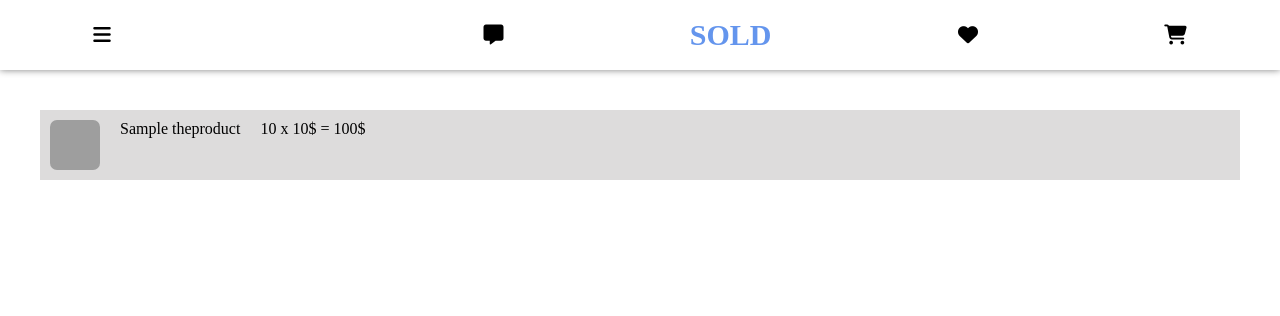
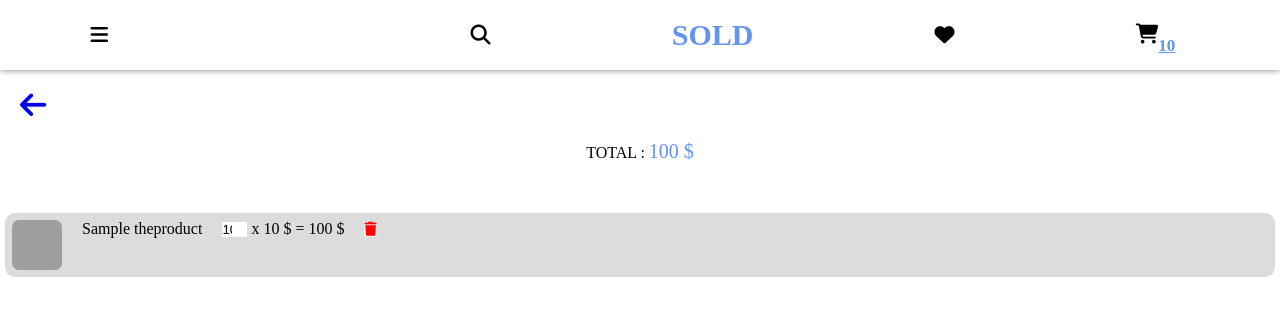
Before and after one commit to yohanherman/mini_online_shop, a PHP site: page /cart.php in a window 1280 px wide. Shown: the top 316 px of the page. Run offline with PHP 8.4, Linux system fonts and the light colour scheme; tables that the repository leaves empty or names only in its code hold one stand-in row (values such as "Sample post"); some libraries are stand-ins or nearby versions; grey boxes are pictures that could not be loaded.

Commit message:
ajout de fonctionnalites

```diff
--- a/cart.php
+++ b/cart.php
@@ -9,18 +9,9 @@ function loadClass($classe)
 
 spl_autoload_register("loadClass");
 
-
 $Cart = new Cart;
 
-
-// if (isset($_POST["addtoCart"])) {
-
-//     $id = (int)$_POST["id"];
-//     $quantity = (int) $_POST["quantity"];
-
-//     $Cart->addToCart($id, $quantity);
-// }
-
+// $Cart->numberOfproductincart();
 
 
 if (isset($_POST["addtoCart"])) {
@@ -32,35 +23,80 @@ if (isset($_POST["addtoCart"])) {
 }
 
 
+if (isset($_POST["delete"])) {
+
+    $id = (int)$_POST["id"];
+
+    $Cart->removeFromCart($id);
+}
+
 require("general/header.php");
 
 
 $allCartProducts = $Cart->showCart();
 
+
 ?>
 
+
+<a href="index.php"><i class="fa-solid fa-arrow-left"></i></a>
+
 <div class="uppercontainerCart">
+
+    <!-- cet appel m'affiche le prix total de mon panier a l'ecran -->
+    <div class="totalcontainer">
+
+        <p">TOTAL : <span class="totalvalue"><?= $Cart->totalPriceInCart() . " " . $Cart::DEVISE ?></span></p>
+
+    </div>
+
     <?php
+
+    if (!empty($allCartProducts)) {
+
 
         foreach ($allCartProducts as $allCartProd) {
 
             $qty = $allCartProd->getQuantity();
             $price = $allCartProd->getPrice();
 
-        $sum = $qty * $price;
+            $multiplication = $qty * $price;
 
     ?>
+
             <div class="containerCart">
 
                 <img src="<?= 'images/' . $allCartProd->getProductPath() ?>" alt="image_product" class="imagesCart">
 
                 <p><?= $allCartProd->getProductName() ?></p>
 
-            <p><?= $allCartProd->getQuantity() . " x " . $allCartProd->getPrice() . "" . $Cart::DEVISE . " = " . $sum . $Cart::DEVISE ?></p>
+                <p><input class="champCart" type="number" value="<?= $allCartProd->getQuantity()  ?>"><?= " x " . $allCartProd->getPrice() . " " . $Cart::DEVISE . " = " . $multiplication . " " . $Cart::DEVISE ?></p>
+
+                <div>
+                    <form action="cart.php" method="POST">
+
+                        <input type="hidden" name="id" value="<?= $allCartProd->getProductId() ?>">
+
+                        <button class="btndeletefromCart" type="submit" name="delete"><i class="fa-solid fa-trash"></i></button>
+
+                    </form>
+                </div>
 
             </div>
         <?php
+
         }
-    ?>
+    } else { ?>
+
+
+        <div class="cartemptyTextcontainer">
+
+            <div>your Cart is Empty !!! </div>
 
         </div>
+
+    <?php
+    } ?>
+
+
+</div>
--- a/general/header.php
+++ b/general/header.php
@@ -1,7 +1,11 @@
 <?php
 
+// declare(strict_types=1);
 
-declare(strict_types=1);
+
+$Cart = new Cart;
+$database = new DataBase;
+
 
 $connecter = false;
 
@@ -36,19 +40,16 @@ if (!$connecter) { ?>
                         </div>
                     </div>
 
-
-                    <a href=""><i class="fa-solid fa-message"></i></a>
+                    <a href=""><i class="fa-solid fa-magnifying-glass"></i></a>
 
                     <div id="logo">SOLD</div>
 
                     <div><a href=""><i class="fa-solid fa-heart"></i></a></div>
-                    <a href="cart.php"><i class="fa-solid fa-cart-shopping"></i></a>
+                    <a href="cart.php"><i class="fa-solid fa-cart-shopping"></i><span class="numberProductCart"><?= $Cart->numberOfproductincart() ?></span></a>
 
                 </nav>
             </div>
         </header>
-
-
 
         <script src="script.js"></script>
     </body>
@@ -89,7 +90,7 @@ if (!$connecter) { ?>
 
                     <div class="btnburger"><i class="fa-solid fa-bars"></i></div>
 
-                    <a href=""><i class="fa-solid fa-message"></i></a>
+                    <a href=""><i class="fa-solid fa-magnifying-glass"></i>"></i></a>
 
                     <div>LOGO</div>
 
--- a/script.js
+++ b/script.js
@@ -1,14 +1,12 @@
 const btnburger=document.querySelector('.btnburger')
 const burgerMenu=document.querySelector(".burgerMenu")
+
+const searchbar = document.querySelector(".searchbar");
+
 
 
 btnburger.addEventListener("click",()=>{
 
     burgerMenu.classList.toggle('showBurger');
 
-
-
-
-
-
 })
--- a/styles.css
+++ b/styles.css
@@ -23,7 +23,6 @@ justify-content: center;
 align-items: center;
 margin-top:80px;
 
-
 }
 
 .upperContainer{
@@ -37,15 +36,16 @@ margin-top:80px;
     grid-template-columns: repeat(2,1fr);
     grid-gap:20px;
     padding:10px;
-    margin-top: 80px;
+    margin-top: 70px;
 }
 
 .btnProductPage{
 
     border:none;
+    background:none;
 }
 
-
+/* navbar */
 
 .navbar{
     display:flex;
@@ -77,9 +77,19 @@ a{
 
 /* icons */
 
-.fa-heart, .fa-cart-shopping, .fa-bars, .fa-message{
+.fa-heart, .fa-cart-shopping, .fa-bars, .fa-magnifying-glass{
     color: #000;
     font-size:20px;
+}
+
+.fa-arrow-left{
+    font-size: 30px;
+    margin:20px
+}
+
+.fa-trash{
+    color:red;
+    font-size: 14px;
 }
 
 #logo{
@@ -87,6 +97,8 @@ a{
     color:cornflowerblue;
     font-weight: bold;
 }
+
+
 
 /* togglr menu style */
 
@@ -106,10 +118,80 @@ a{
 
 
 .containerCart{
-    padding:10px;
+    padding:7px;
     display: flex;
-    margin:40px;
+    margin:5px;
     gap:20px;
     background-color: rgb(221, 220, 220);
+    border-radius: 10px;
 
 }
+
+.champCart{
+   width:25px;
+   border: none;
+   text-align: center;
+}
+
+
+.btndeletefromCart{
+    /* display: inline-block; */
+    border:none;
+    background-color: none;
+
+}
+
+.numberProductCart{
+    font-weight: bold;
+    color:cornflowerblue;
+    font-size: 17px;
+    position: relative;
+    text-decoration: underline;
+    top:10px;
+    right:7px;
+    padding:7px;
+    border-radius: 50px;
+}
+
+.cartemptyTextcontainer{
+
+    display:flex;
+    justify-content: center;
+    align-items: center;
+    height:40vh;
+}
+
+.cartemptyTextcontainer{
+
+    font-size:20px
+}
+
+.totalcontainer{
+    display: flex;
+    justify-content: center;
+    align-items: center;
+    margin-bottom: 50px;
+}
+
+.totalvalue{
+
+    color:cornflowerblue ;
+    font-size:20px;
+}
+
+
+.searchbarcontainer{
+    display: flex;
+    justify-content: center;
+    align-items: center;
+    margin-top: 50px;
+}
+
+.searchbar{
+    width: 75%;
+    height: 30px;
+    border-radius: 5px;
+    font-size:20px;
+
+
+}
```
Also changed, not shown: classes/Cart.class.php (+41 -16 lines), index.php (+9 -2 lines), productPage.php (+8 -14 lines). Lines whose indentation alone changed are shown as unchanged.
